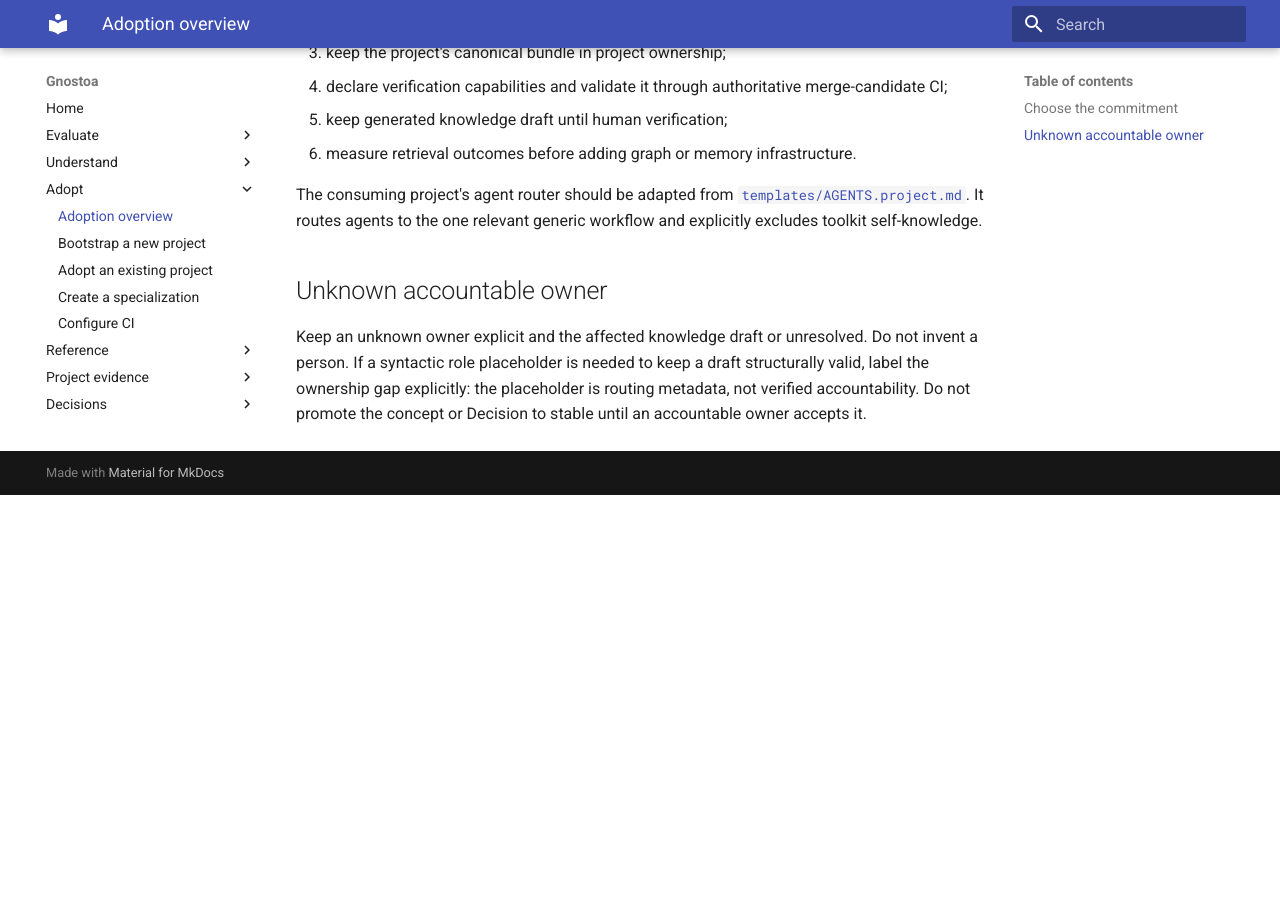
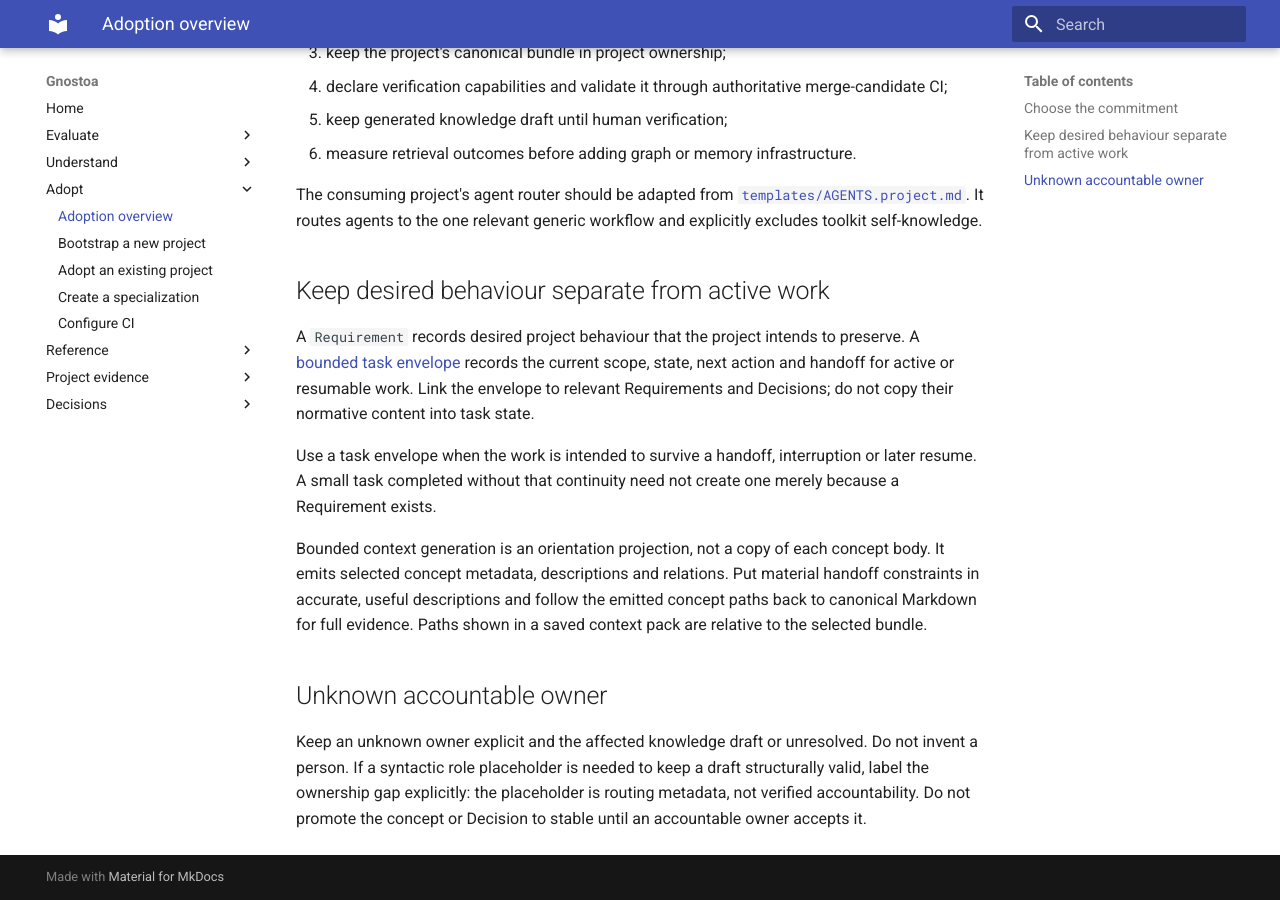
Before and after one commit to ktogias/gnostoa, an MkDocs documentation site: the page built from docs/core/adoption.md, in a window 1280 px wide and 900 px high, scrolled down 701 px. Built offline with MkDocs 1.6.1 and Material for MkDocs 9.7.7, drawn with Linux system fonts in a browser that asks for light colours; before the commit the page ends 1196 px from its top, so only the background shows below that.

```diff
--- a/docs/core/adoption.md
+++ b/docs/core/adoption.md
@@ -35,6 +35,24 @@
 agents to the one relevant generic workflow and explicitly excludes toolkit
 self-knowledge.
 
+## Keep desired behaviour separate from active work
+
+A `Requirement` records desired project behaviour that the project intends to
+preserve. A [bounded task envelope](../../guidance/workflows/resume-bounded-task.md)
+records the current scope, state, next action and handoff for active or
+resumable work. Link the envelope to relevant Requirements and Decisions; do
+not copy their normative content into task state.
+
+Use a task envelope when the work is intended to survive a handoff, interruption
+or later resume. A small task completed without that continuity need not create
+one merely because a Requirement exists.
+
+Bounded context generation is an orientation projection, not a copy of each
+concept body. It emits selected concept metadata, descriptions and relations.
+Put material handoff constraints in accurate, useful descriptions and follow
+the emitted concept paths back to canonical Markdown for full evidence. Paths
+shown in a saved context pack are relative to the selected bundle.
+
 ## Unknown accountable owner
 
 Keep an unknown owner explicit and the affected knowledge draft or unresolved.
```
Also changed, not shown: guidance/workflows/bootstrap-new-project.md (+37 -1 lines), knowledge/assessments/weather-note-cold-start-onboarding-result.md (+30 -3 lines).
